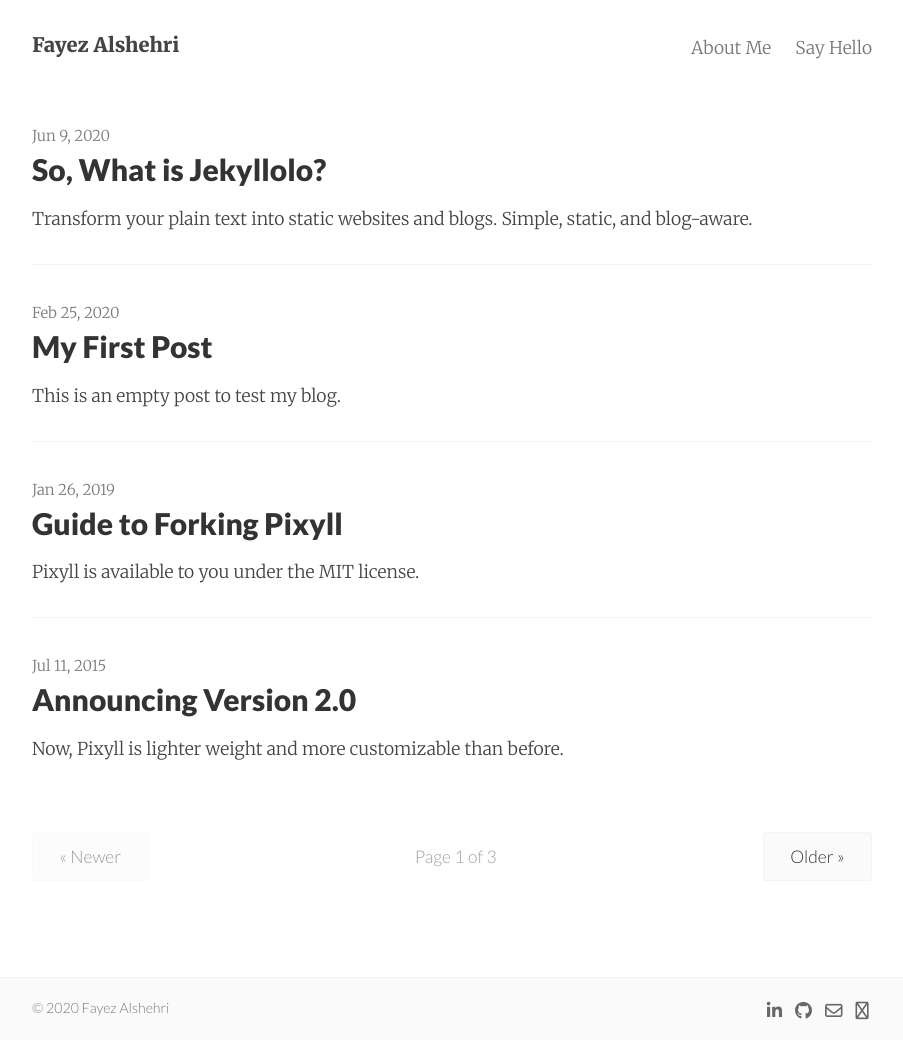
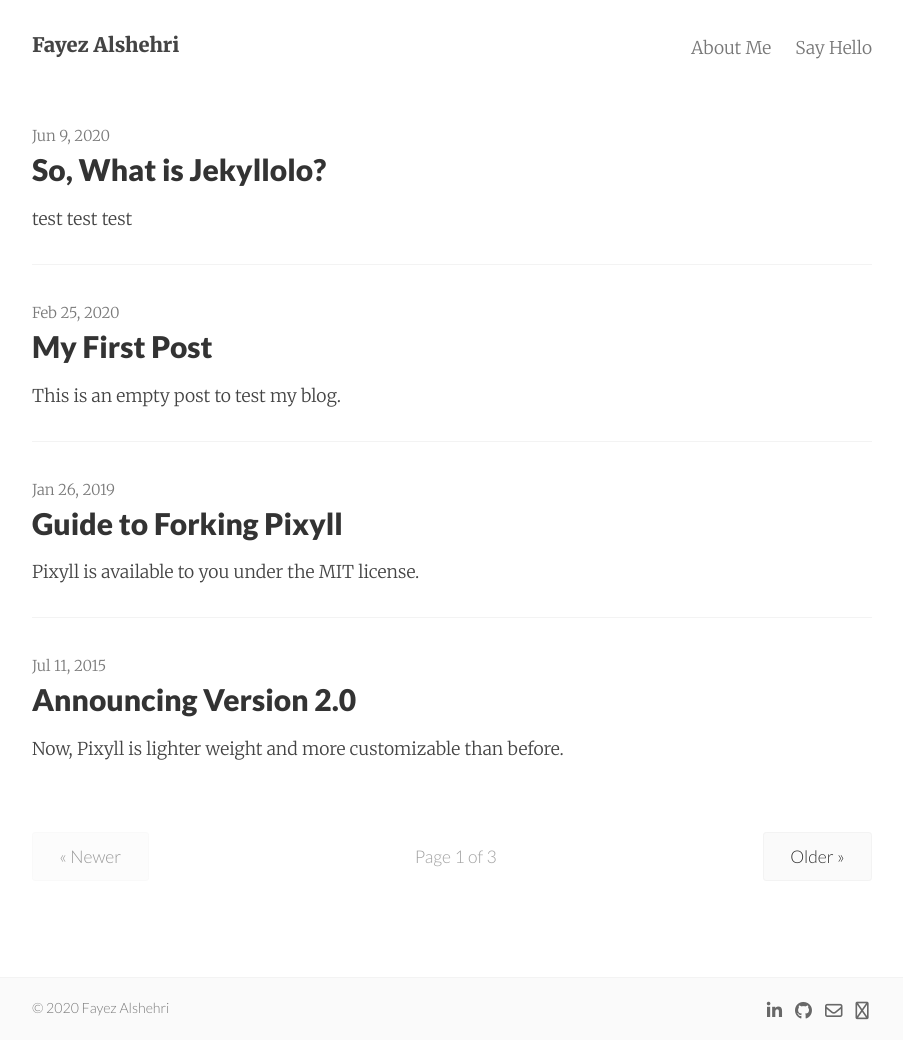
Before and after one commit to fayez-als/fayez-als.github.io, a Jekyll site: the page built from index.html, in a window 1280 px wide. Shown: the whole page, without its empty margins (188-1091 px from the left). Built offline with Jekyll 4.4.1, drawn with Linux system fonts in a browser that asks for light colours; nearby versions of some CDN libraries; the list of posts is cut into pages by our own code.

Commit message:
Update 2020-02-09-so-what-is-jekyllololo.md

```diff
--- a/_posts/2020-02-09-so-what-is-jekyllololo.md
+++ b/_posts/2020-02-09-so-what-is-jekyllololo.md
@@ -2,8 +2,7 @@
 layout:     post
 title:      So, What is Jekyllolo?
 date:       2020-06-09 12:32:18
-summary:    Transform your plain text into static websites and blogs. Simple, static, and blog-aware.
-categories: jekyll mixyll
+summary:    test test test
 ---
 
 teesssttiiing
```
